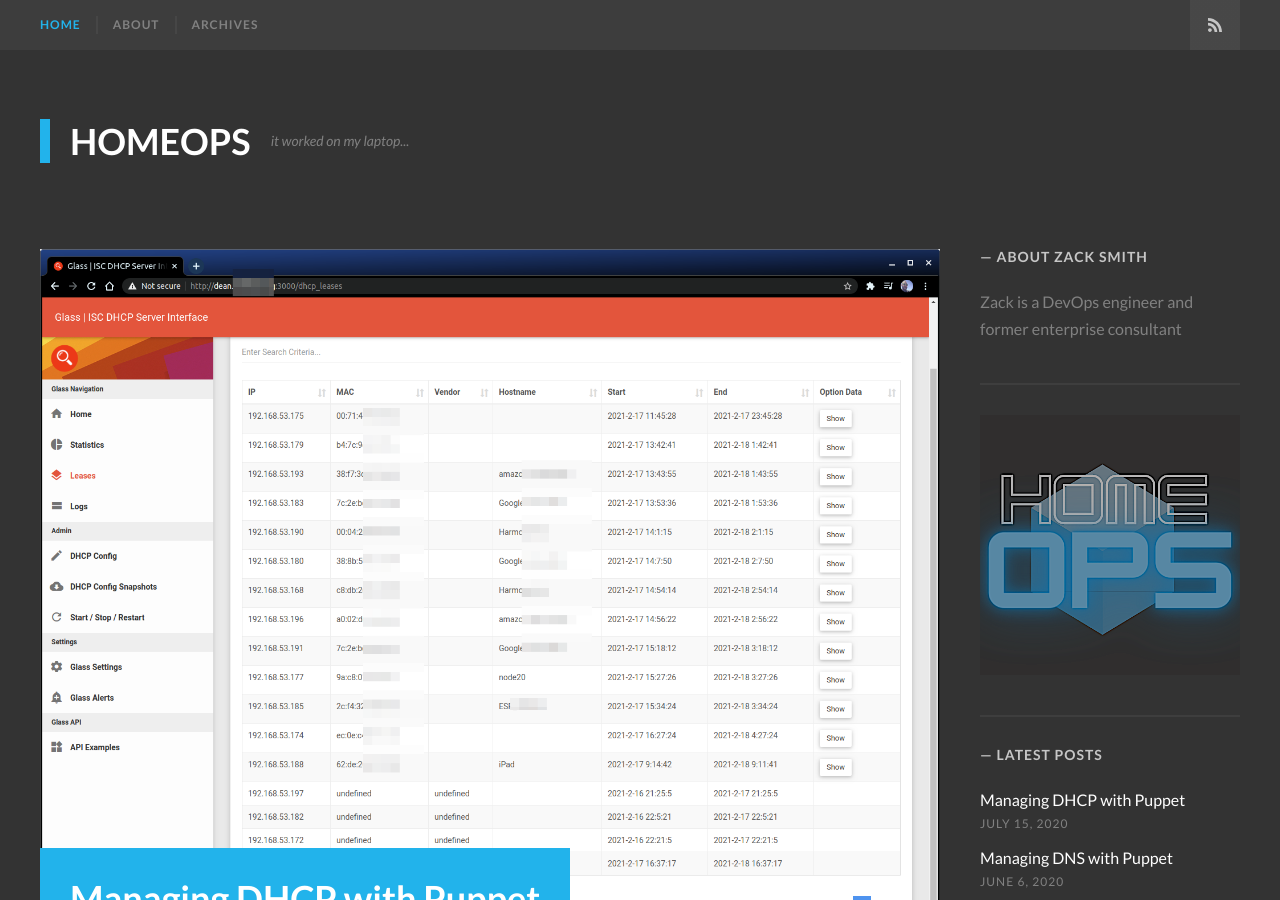
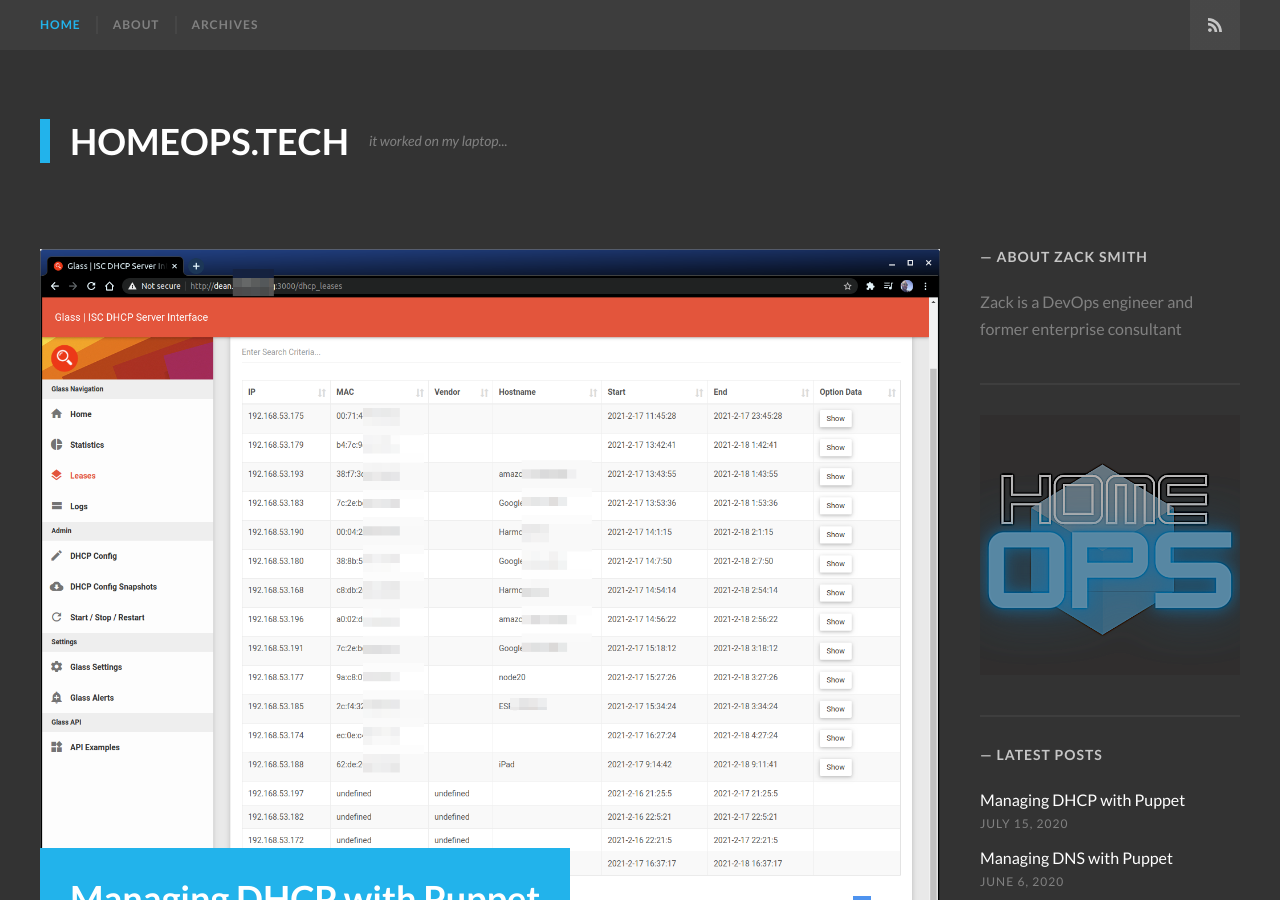
Before and after one commit to homeops-tech/homeops-tech.github.io, a Jekyll site: the page built from index.html, in a window 1280 px wide and 900 px high. Built offline with Jekyll 4.4.1, drawn with Linux system fonts in a browser that asks for light colours; the list of posts is cut into pages by our own code.

Commit message:
change title

```diff
--- a/_config.yml
+++ b/_config.yml
@@ -6,7 +6,7 @@
 # 'jekyll serve'. If you change this file, please restart the server process.
 
 # Site title
-title: "HomeOps"
+title: "homeops.tech"
 
 # Tagline next to the site title
 tagline: "it worked on my laptop..."
```
